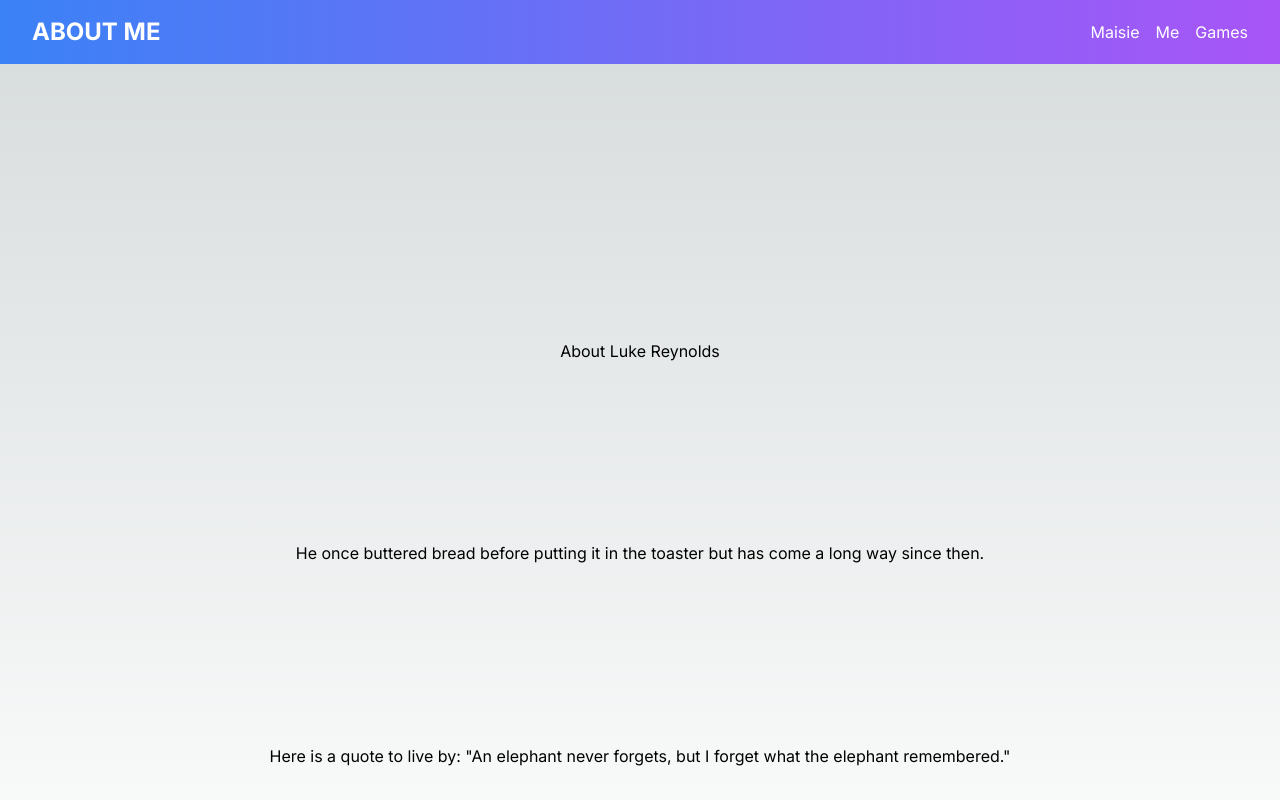
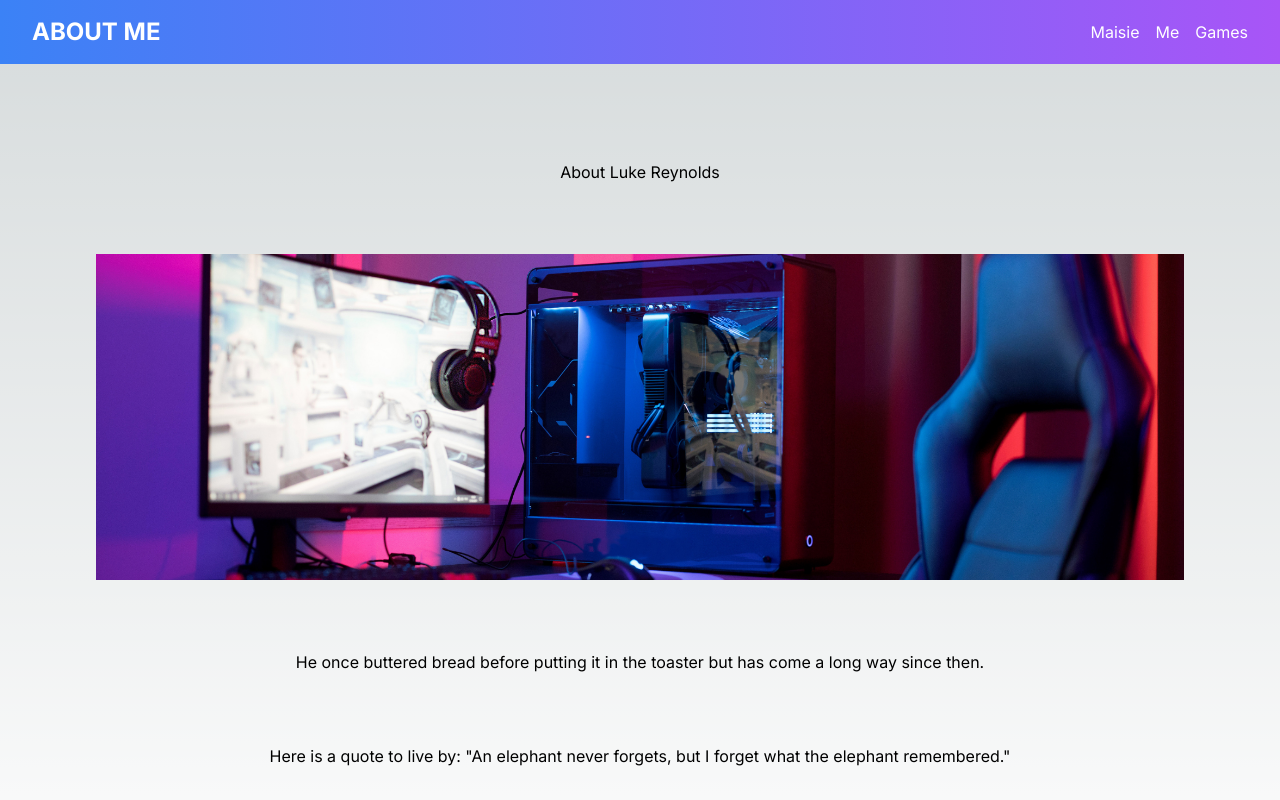
Before and after one commit to BigLu5/about-me-nextjs, a Next.js app: page / in a window 1280 px wide. Shown: the top 800 px of the page. Built offline with nearby package versions, Linux system fonts and the light colour scheme.

Commit message:
add image and fix header

```diff
--- a/src/app/page.tsx
+++ b/src/app/page.tsx
@@ -4,20 +4,20 @@ import Image from "next/image";
 export default function Home() {
   return (
     <main className="flex min-h-screen flex-col items-center justify-between p-24">
+      <h2 style={{ textAlign: "center" }}>About Luke Reynolds</h2>
       <div className="relative">
         <Image
           src="/game-banner.png"
           alt="Game Banner"
-          layout="fill"
-          objectFit="cover"
+          width={1152}
+          height={300}
         />
       </div>
-      <h2 style={{ textAlign: "center" }}>About Luke Reynolds</h2>
       <p style={{ textAlign: "center" }}>
         He once buttered bread before putting it in the toaster but has come a
         long way since then.
       </p>
-      <p>
+      <p style={{ textAlign: "center" }}>
         Here is a quote to live by: "An elephant never forgets, but I forget
         what the elephant remembered."
       </p>
```
Also changed, not shown: package.json (+7 -7 lines), 1 other file (tests, documents, lock files or other folders).
